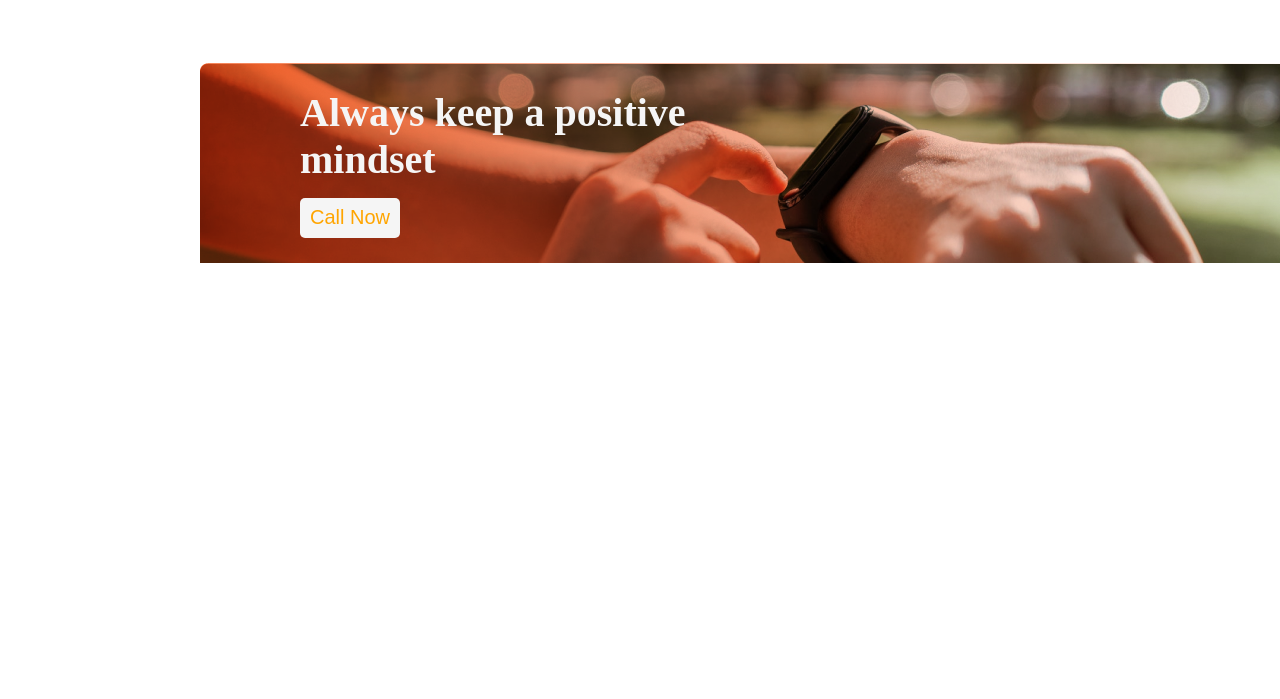
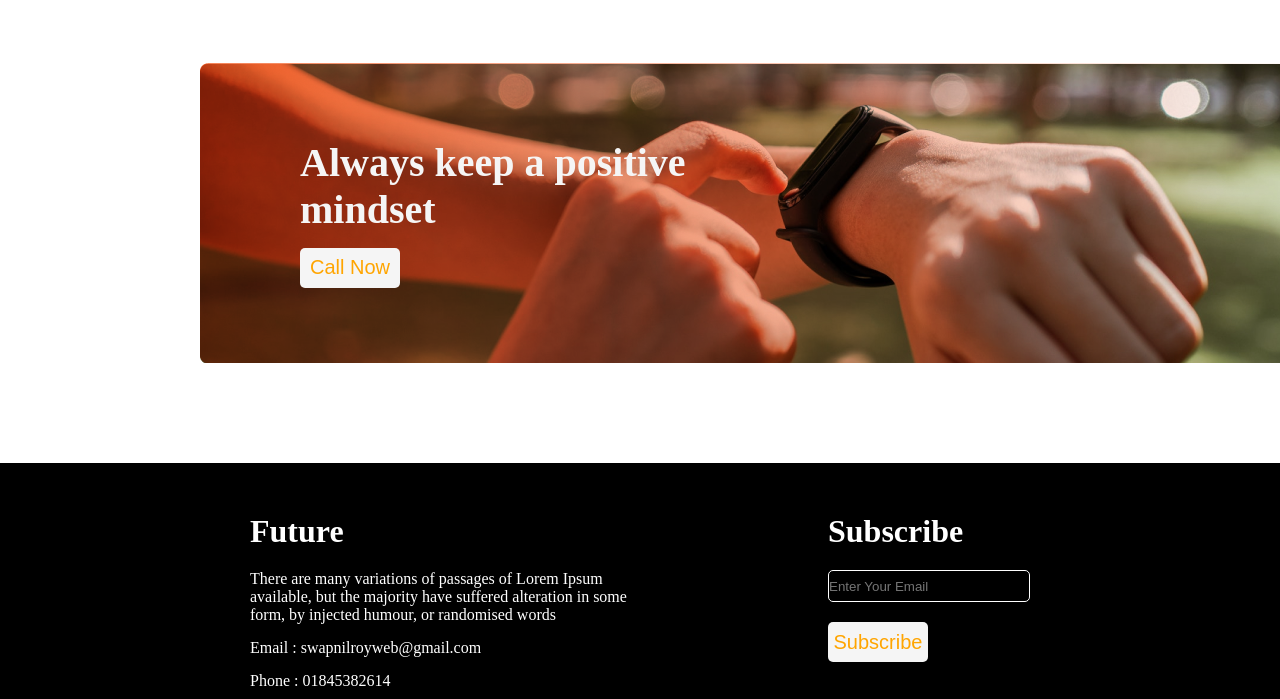
Before and after one commit to SwapnilRoyweb/project1, a plain HTML site: page index.html in a window 1280 px wide. Shown: the part 2268-2967 px from the top of the page. Before the commit the page ends 2531 px from the top, so only its background shows below. Drawn offline with Linux system fonts and the light colour scheme.

Commit message:
footer added

```diff
--- a/index.html
+++ b/index.html
@@ -66,5 +66,23 @@
             </div>
         </section>
     </main>
+    <footer>
+        <div class="Info">
+            <h1>Future</h1>
+            <p>There are many variations of passages of Lorem Ipsum available, but the majority have suffered alteration in some form, by injected humour, or randomised words</p>
+            <p>Email : swapnilroyweb@gmail.com</p>
+            <p>Phone : 01845382614</p>
+            <div>
+                <img src="./public/assets/images/icons/fb.png" alt="fb_icon">
+                <img src="./public/assets/images/icons/twitter.png" alt="twitter_icon">
+                <img src="./public/assets/images/icons/youtube.png" alt="youtube_icon">
+            </div>
+        </div>
+        <div class="form">
+            <h1>Subscribe</h1>
+            <input type="email" placeholder="Enter Your Email">
+            <button>Subscribe</button>
+        </div>
+    </footer>
 </body>
 </html>
--- a/styles/style.css
+++ b/styles/style.css
@@ -85,7 +85,7 @@
     margin-top: 30px;
     line-height: 30px;
 }
-.plans .plan .part1, .part2, .part3, .part4{
+.plans .plan > .part1, .part2, .part3, .part4{
     background-color: bisque;
     padding: 15px;
     width: 250px;
@@ -97,7 +97,7 @@
     background-repeat: no-repeat;
     background-size: cover;
     background-blend-mode:multiply;
-    height: 200px;
+    height: 300px;
     width: 1140px;
     margin-left: 200px;
     margin-right: 200px;
@@ -129,3 +129,48 @@
     border-radius: 5px;
     padding: 5px;
 }
+/* footer */
+footer{
+    display: flex;
+    gap: 100px;
+    background-color: black;
+    color: white;
+    margin-top: 100px;
+}
+footer > .Info{
+    margin-left: 200px;
+    padding: 50px;
+}
+footer .form{
+    margin-right: 200px;
+    padding: 50px;
+}
+footer .Info h1{
+    margin-bottom: 20px;
+}
+footer .Info p{
+    margin-bottom: 15px;
+}
+footer .form h1{
+    margin-bottom: 20px;
+}
+footer .form input{
+    width: 200px;
+    height: 30px;
+    border-radius: 5px;
+    border: 1px solid white;
+    background-color: black;
+    color: white;
+    margin-bottom: 20px;
+}
+footer .form button{
+    width: 100px;
+    height: 40px;
+    color: orange;
+    font-weight: 500;
+    font-size: 20px;
+    background-color: whitesmoke;
+    border: 0;
+    border-radius: 5px;
+    padding: 5px;
+}
```
